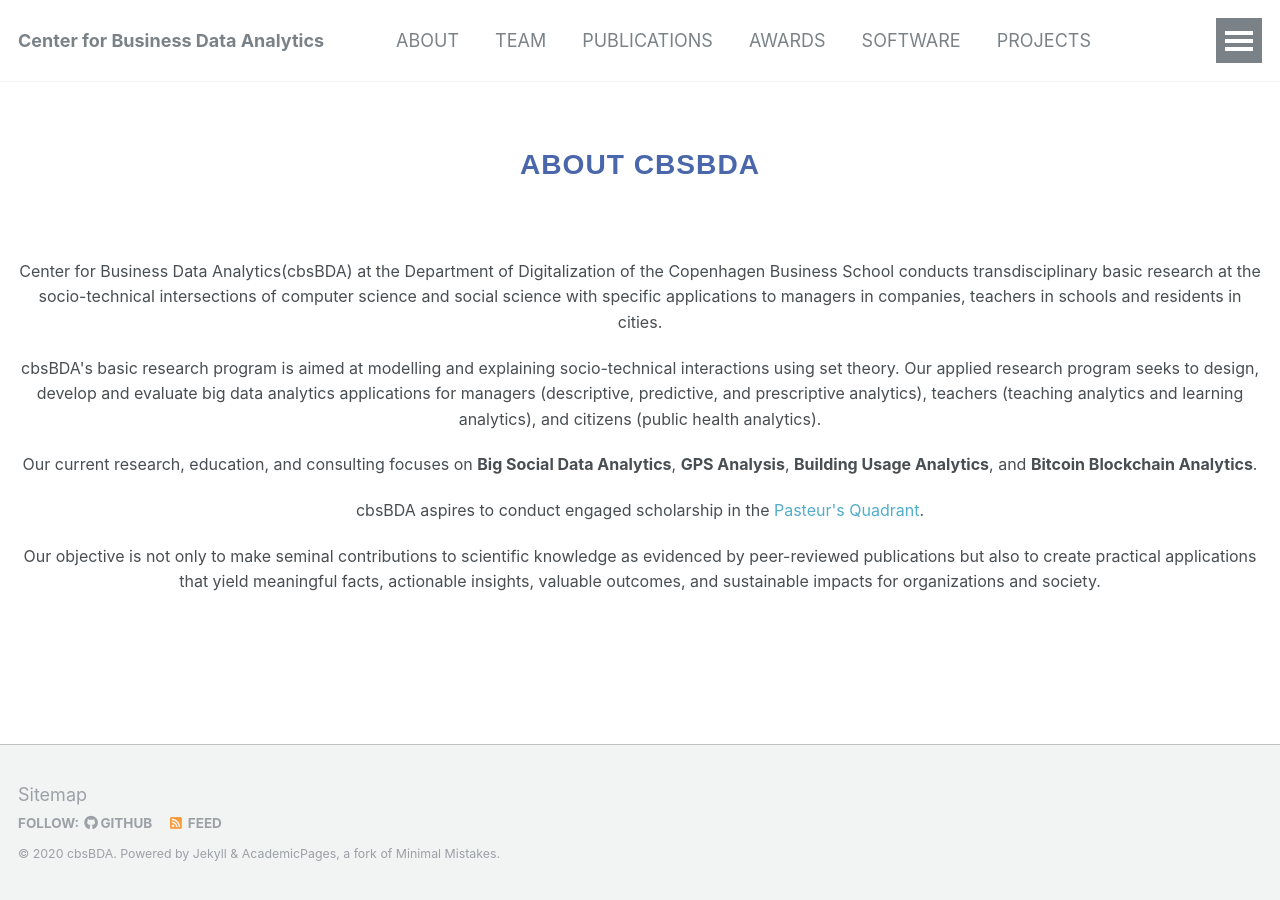
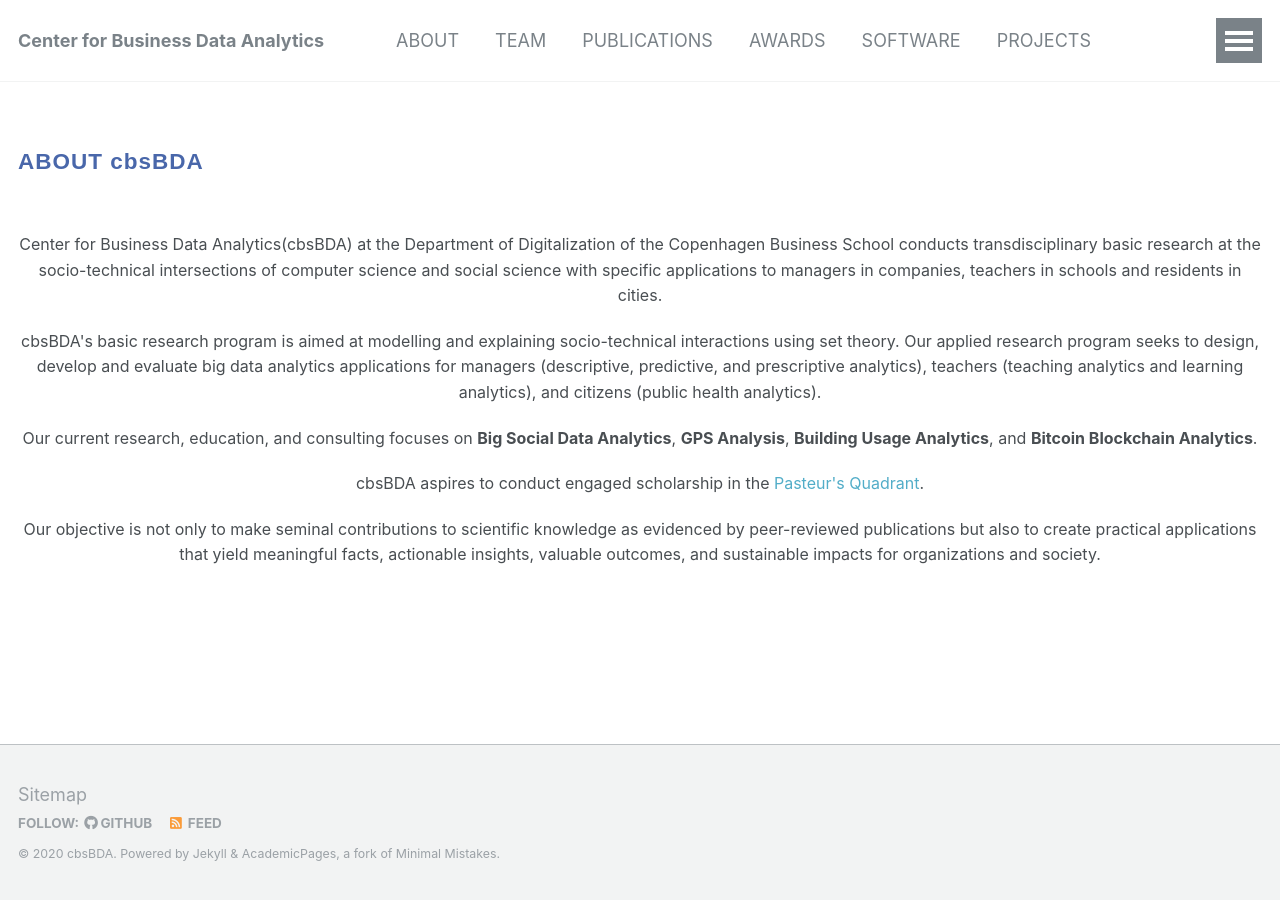
Before and after one commit to cbsBDA/cbsBDA-homepage, a Jekyll site: the page built from _pages/about.md, in a window 1280 px wide. Built offline with Jekyll 4.4.1, drawn with Linux system fonts in a browser that asks for light colours.

Commit message:
Update about.md

```diff
--- a/_pages/about.md
+++ b/_pages/about.md
@@ -6,12 +6,23 @@ author_profile: true
 
 
 {% include base_path %}
-# ABOUT cbsBDA
-{: .title }
 
 
 <!-- Section: about -->
 <section id="about" class="home-section text-center">
+  <div class="heading-about">
+    <div class="container">
+      <div class="row">
+        <div class="col-lg-8 col-lg-offset-2">
+          <div class="wow bounceInDown" data-wow-delay="0.4s">
+            <div class="section-heading">
+              <h2>ABOUT cbsBDA</h2>
+            </div>
+          </div>
+        </div>
+      </div>
+    </div>
+  </div>
   <div class="container">
     <div class="row">
       <div class="col-lg-2 col-lg-offset-5"> <br>
```
